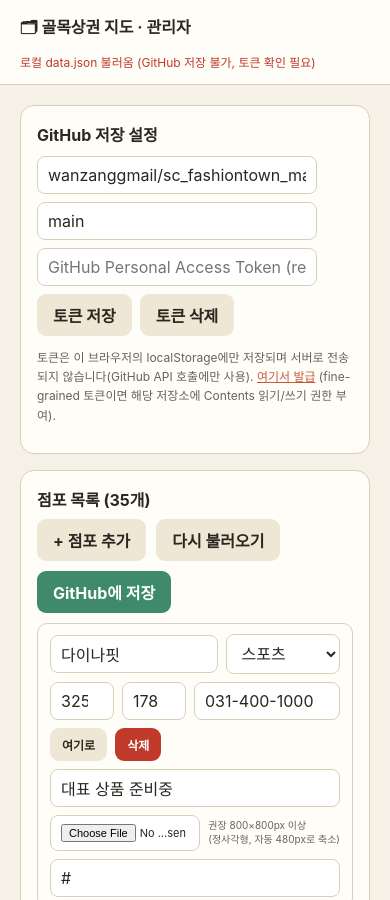
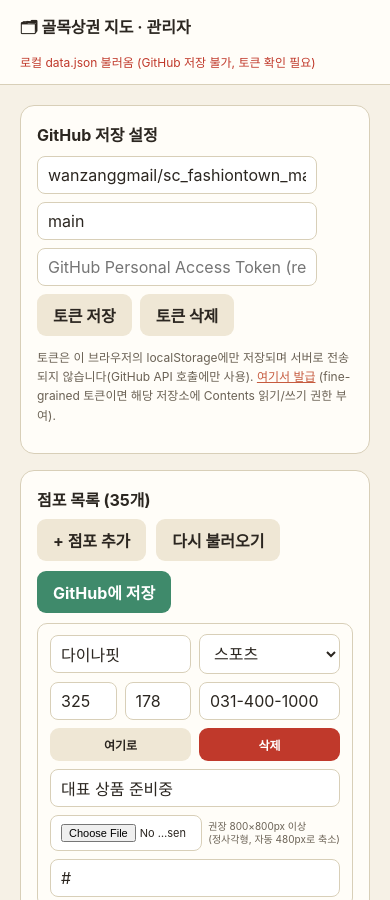
Before and after one commit to wanzanggmail/sc_fashiontown_map, a plain HTML site: page admin.html in a window 390 px wide. Shown: the top 900 px of the page. Drawn offline with Linux system fonts and the light colour scheme; no server answers.

Commit message:
Align store card rows with a shared grid and shrink name/category
Both lines of a store card now use the same 24-column grid (12 on
mobile), so fields on line 2 line up with line 1's column edges even
though they group differently. Name and category columns are
narrower, freeing width for phone/description/naver.

Co-Authored-By: Claude Sonnet 5 <noreply@anthropic.com>

```diff
--- a/admin.html
+++ b/admin.html
@@ -57,26 +57,42 @@
     position:absolute;top:8px;left:8px;background:rgba(43,38,32,.75);color:#fff;font-size:11px;
     padding:3px 8px;border-radius:6px;pointer-events:none;display:none;
   }
-  .img-cell{display:flex;align-items:center;gap:8px;flex:1.4;min-width:220px;}
-  .img-cell img.thumb{width:40px;height:40px;object-fit:cover;border-radius:8px;border:1px solid var(--line);flex:none;}
-  .img-cell input[type=file]{font-size:11px;flex:1;min-width:110px;}
-  .img-cell .hint{font-size:10px;line-height:1.35;color:var(--ink-soft);flex:none;}
+  .img-cell{display:flex;align-items:center;gap:6px;min-width:0;}
+  .img-cell img.thumb{width:36px;height:36px;object-fit:cover;border-radius:8px;border:1px solid var(--line);flex:none;}
+  .img-cell input[type=file]{font-size:11px;flex:1;min-width:0;}
+  .img-cell .hint{font-size:10px;line-height:1.3;color:var(--ink-soft);flex:none;}
 
   .store-card{border:1px solid var(--line);border-radius:10px;padding:10px 12px;margin-bottom:10px;background:#fffdf8;}
   .store-card.target{outline:2px solid var(--accent);}
-  .store-line{display:flex;gap:8px;align-items:center;flex-wrap:wrap;}
+  /* 24칸 그리드를 두 줄이 공유해서, 서로 다른 필드 구성이어도 칸 경계가 위아래로 맞춰짐 */
+  .store-line{display:grid;grid-template-columns:repeat(24, minmax(0,1fr));gap:8px;align-items:center;}
   .store-line + .store-line{margin-top:8px;}
-  .store-line .f-name{flex:1.6;min-width:150px;}
-  .store-line .f-cat{flex:1;min-width:100px;}
-  .store-line .f-x, .store-line .f-y{flex:none;width:64px;}
-  .store-line .f-phone{flex:1;min-width:130px;}
-  .store-line .f-desc{flex:2;min-width:200px;}
-  .store-line .f-naver{flex:1.4;min-width:160px;}
-  .store-line .btn-ghost, .store-line .btn-danger{flex:none;padding:8px 12px;font-size:12px;white-space:nowrap;}
-  .store-line input, .store-line select{width:100%;box-sizing:border-box;}
+  .store-line .f-name{grid-column:span 4;}
+  .store-line .f-cat{grid-column:span 3;}
+  .store-line .f-x, .store-line .f-y{grid-column:span 2;}
+  .store-line .f-phone{grid-column:span 5;}
+  .store-line [data-pin]{grid-column:span 4;}
+  .store-line [data-del]{grid-column:span 4;}
+  .store-line .f-desc{grid-column:span 10;}
+  .store-line .img-cell{grid-column:span 8;}
+  .store-line .f-naver{grid-column:span 6;}
+  .store-line .btn-ghost, .store-line .btn-danger{padding:8px 6px;font-size:12px;white-space:nowrap;}
+  .store-line input, .store-line select{width:100%;min-width:0;box-sizing:border-box;}
   .store-line input[type=number]{-moz-appearance:textfield;}
   .store-line input[type=number]::-webkit-inner-spin-button,
   .store-line input[type=number]::-webkit-outer-spin-button{margin:0;}
+  @media (max-width:640px){
+    .store-line{grid-template-columns:repeat(12, minmax(0,1fr));}
+    .store-line .f-name{grid-column:span 6;}
+    .store-line .f-cat{grid-column:span 6;}
+    .store-line .f-x, .store-line .f-y{grid-column:span 3;}
+    .store-line .f-phone{grid-column:span 6;}
+    .store-line [data-pin]{grid-column:span 6;}
+    .store-line [data-del]{grid-column:span 6;}
+    .store-line .f-desc{grid-column:span 12;}
+    .store-line .img-cell{grid-column:span 12;}
+    .store-line .f-naver{grid-column:span 12;}
+  }
 </style>
 </head>
 <body>
```
